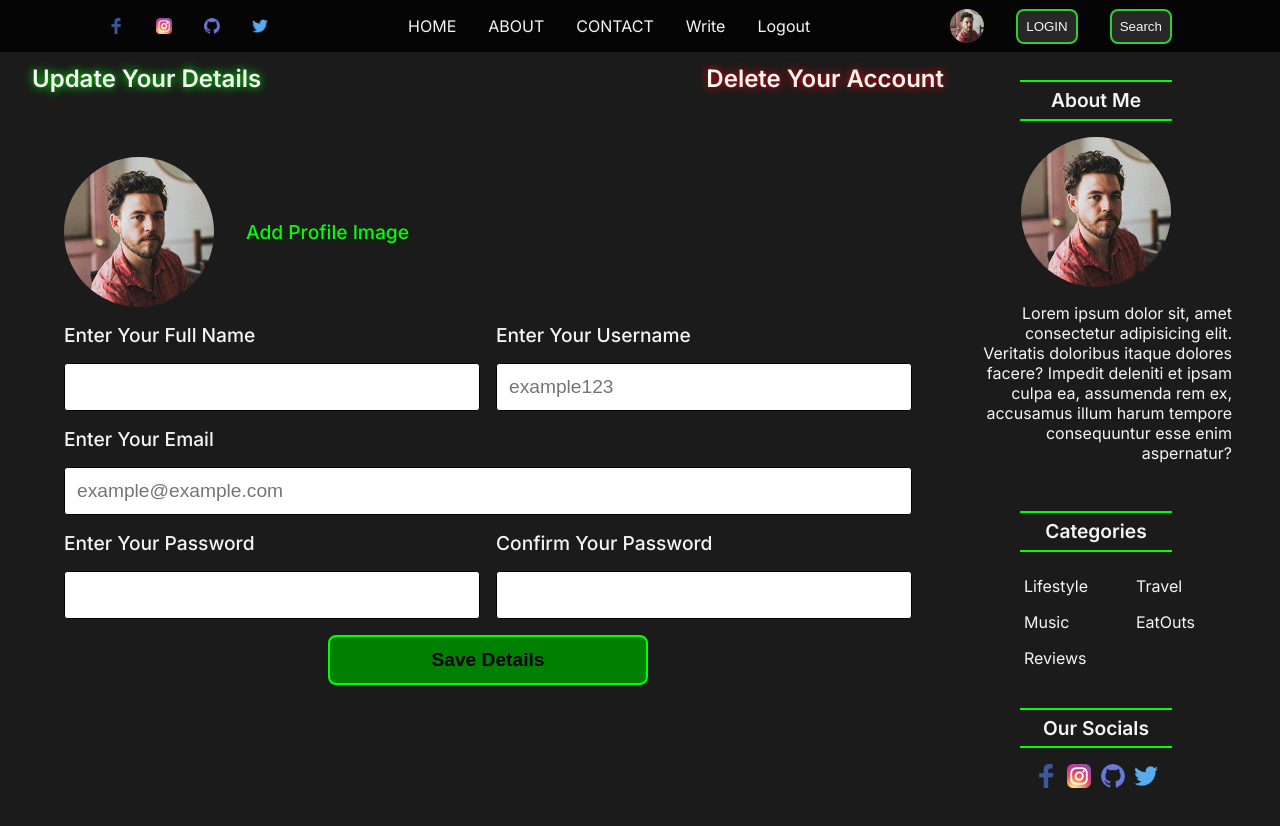
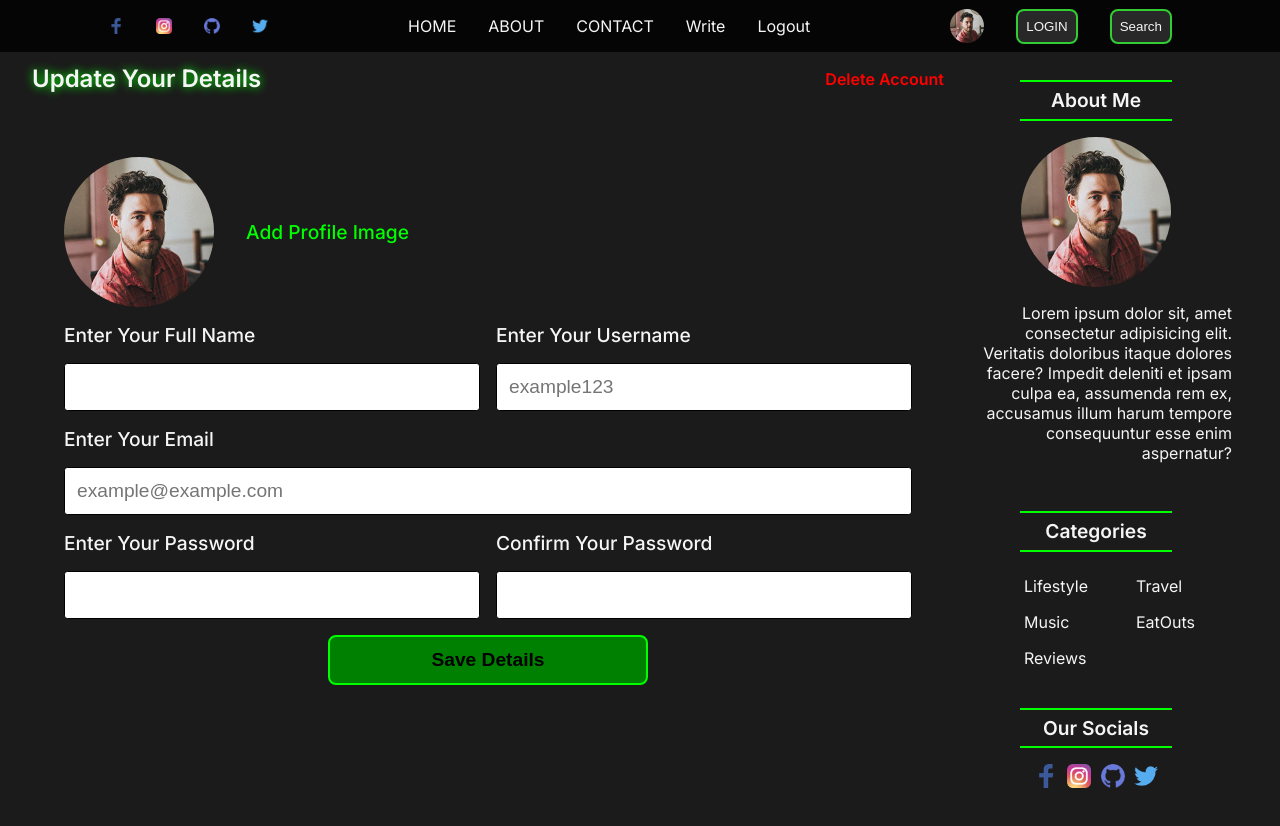
Before and after one commit to octocatblain/codsoft, a React (Create React App) app in the folder blog-platform/client/: page / in a window 1280 px wide. Shown: the top 826 px of the page. Built offline with nearby package versions, Linux system fonts and the light colour scheme.

Commit message:
feat: add transitioni to delete account btn

```diff
--- a/blog-platform/client/src/Pages/Settings/Settings.css
+++ b/blog-platform/client/src/Pages/Settings/Settings.css
@@ -17,9 +17,19 @@
     padding-block-end: 2rem;
 
     >span:last-child {
-        text-shadow: 0 0 10px red;
+        text-shadow: none;
+        color: red;
+        font-size: 1rem;
+        cursor: pointer;
+        transition: all 500ms ease;
+    }
+
+    >span:last-child:hover{
+        scale: 1.1;
+        transition: all 200ms ease;
     }
 }
+
 
 .settings_form {
     display: flex;
--- a/blog-platform/client/src/Pages/Settings/Settings.jsx
+++ b/blog-platform/client/src/Pages/Settings/Settings.jsx
@@ -8,7 +8,7 @@ const Settings = () => {
       <div className="setings_wrapper">
         <h4 className="settings_title">
           <span>Update Your Details</span>
-          <span>Delete Your Account</span>
+          <span>Delete Account</span>
         </h4>
         <form action="" className="settings_form">
           <div className="profile_image_section">
```
